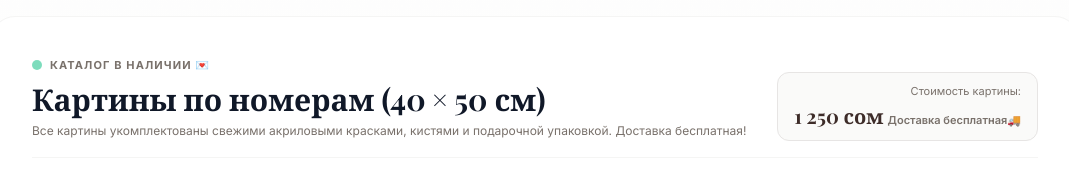
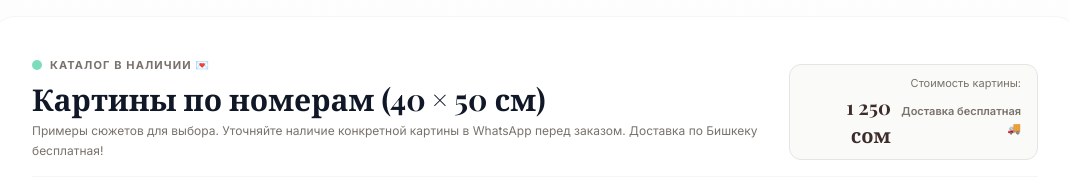
Before and after one commit to temirbaevmn13/zaaaaay, a React (Vite) app: page / in a window 1280 px wide. Shown: the part 4320-4510 px from the top of the page, without its empty margins (105-1174 px from the left). Built offline with nearby package versions, Linux system fonts and the light colour scheme; a web font is replaced by a local one.

Commit message:
Prepare Palette Bishkek site: src/components/CatalogSection.tsx

```diff
--- a/src/components/CatalogSection.tsx
+++ b/src/components/CatalogSection.tsx
@@ -94,7 +94,7 @@ ${listTitles}
               Картины по номерам (40 × 50 см)
             </h3>
             <p className="text-stone-500 text-xs mt-1 leading-relaxed">
-              Все картины укомплектованы свежими акриловыми красками, кистями и подарочной упаковкой. Доставка бесплатная!
+              Примеры сюжетов для выбора. Уточняйте наличие конкретной картины в WhatsApp перед заказом. Доставка по Бишкеку бесплатная!
             </p>
           </div>
 
```
